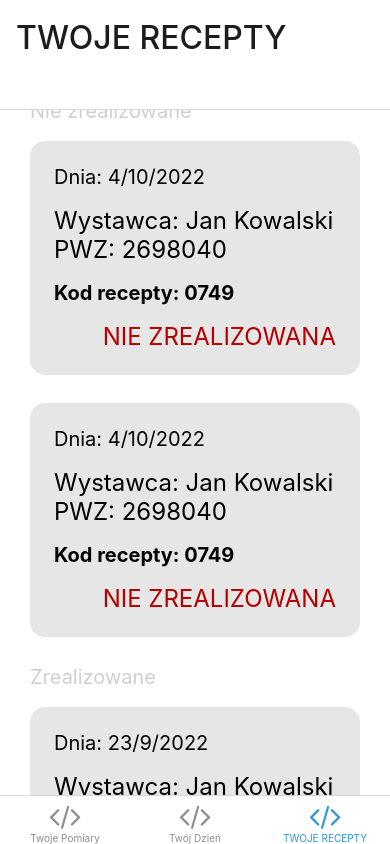
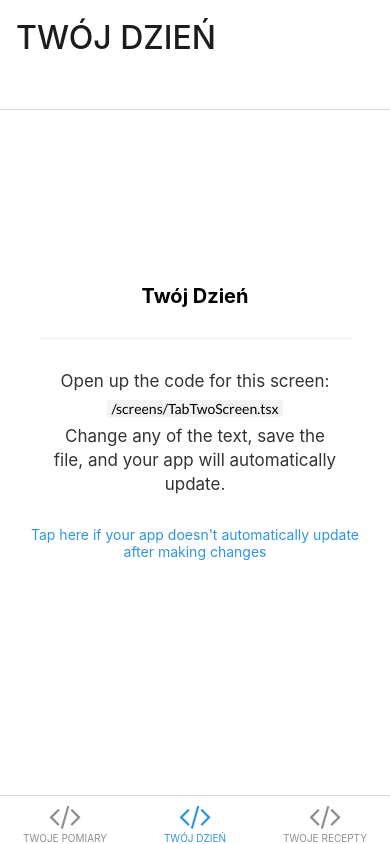
Before and after one commit to MA3CIN/HeartHero, a React Native app: screen /TabTwo in a window 390 px wide. Built offline with nearby package versions, Linux system fonts and the light colour scheme; what expo-linking would draw is missing.

Commit message:
Working :  )

```diff
--- a/colors.ts
+++ b/colors.ts
@@ -1,5 +1,6 @@
 export const colors = {
     grey : "#E6E6E6",
     innerGrey: "#D9D9D9",
+    innerTextGrey: "rgba(0, 0, 0, 0.4)",
     adad : "#ADAWDA"
 }
--- a/components/EditScreenInfo.tsx
+++ b/components/EditScreenInfo.tsx
@@ -2,7 +2,7 @@ import * as WebBrowser from 'expo-web-browser';
 import { StyleSheet, TouchableOpacity } from 'react-native';
 
 import Colors from '../constants/Colors';
-import { MonoText } from './StyledText';
+import { LatoText } from './StyledText';
 import { Text, View } from './Themed';
 
 export default function EditScreenInfo({ path }: { path: string }) {
@@ -20,7 +20,7 @@ export default function EditScreenInfo({ path }: { path: string }) {
           style={[styles.codeHighlightContainer, styles.homeScreenFilename]}
           darkColor="rgba(255,255,255,0.05)"
           lightColor="rgba(0,0,0,0.05)">
-          <MonoText>{path}</MonoText>
+          <LatoText>{path}</LatoText>
         </View>
 
         <Text
--- a/components/StyledText.tsx
+++ b/components/StyledText.tsx
@@ -1,5 +1,5 @@
 import { Text, TextProps } from './Themed';
 
-export function MonoText(props: TextProps) {
-  return <Text {...props} style={[props.style, { fontFamily: 'space-mono' }]} />;
+export function LatoText(props: TextProps) {
+  return <Text {...props} style={[props.style, { fontFamily: 'lato' }]} />;
 }
--- a/constants/Colors.ts
+++ b/constants/Colors.ts
@@ -10,10 +10,10 @@ export default {
     tabIconSelected: tintColorLight,
   },
   dark: {
-    text: '#fff',
-    background: '#000',
-    tint: tintColorDark,
+    text: '#000',
+    background: '#fff',
+    tint: tintColorLight,
     tabIconDefault: '#ccc',
-    tabIconSelected: tintColorDark,
+    tabIconSelected: tintColorLight,
   },
 };
--- a/mockedData/pomiary.ts
+++ b/mockedData/pomiary.ts
@@ -4,7 +4,7 @@ export const Pomiary = [{
         "source":   require('./pulse.png')
 }, {
     "name":       "Ciśnienie",
-    "value":      140/74,
+    "value":      '140/74',
     "source": require('./blood-pressure.png')
 },{
     "name":       "Waga",
--- a/navigation/LinkingConfiguration.ts
+++ b/navigation/LinkingConfiguration.ts
@@ -15,17 +15,17 @@ const linking: LinkingOptions<RootStackParamList> = {
     screens: {
       Root: {
         screens: {
-          TabOne: {
+          TwojePomiaryScreen: {
             screens: {
               TabOneScreen: 'one',
             },
           },
-          TabTwo: {
+          TwojDzienScreen: {
             screens: {
               TabTwoScreen: 'two',
             },
           },
-          TabThree: {
+          TwojeReceptyScreen: {
             screens: {
               TabThreeScreen: 'three',
             },
--- a/navigation/index.tsx
+++ b/navigation/index.tsx
@@ -14,6 +14,7 @@ import Colors from '../constants/Colors';
 import useColorScheme from '../hooks/useColorScheme';
 import ModalScreen from '../screens/ModalScreen';
 import NotFoundScreen from '../screens/NotFoundScreen';
+import TwojDzienScreen from '../screens/TwojDzienScreen';
 import TabOneScreen from '../screens/TwojePomiaryScreen';
 import TabTwoScreen from '../screens/TwojeReceptyScreen';
 import { RootStackParamList, RootTabParamList, RootTabScreenProps } from '../types';
@@ -58,15 +59,20 @@ function BottomTabNavigator() {
 
   return (
     <BottomTab.Navigator
-      initialRouteName="TabOne"
+      initialRouteName="TwojDzienScreen"
       screenOptions={{
         tabBarActiveTintColor: Colors[colorScheme].tint,
       }}>
       <BottomTab.Screen
-        name="TabOne"
+        name="TwojePomiaryScreen"
         component={TabOneScreen}
-        options={({ navigation }: RootTabScreenProps<'TabOne'>) => ({
-          title: 'Twoje Pomiary',
+        options={({ navigation }: RootTabScreenProps<'TwojePomiaryScreen'>) => ({
+          title: 'TWOJE POMIARY',
+          headerBackgroundContainerStyle: { height: 110, width: "100%" },
+          headerTitleStyle: {
+            fontSize: 32,
+            marginTop: 10
+          },
           tabBarIcon: ({ color }) => <TabBarIcon name="code" color={color} />,
           headerRight: () => (
             <Pressable
@@ -86,19 +92,24 @@ function BottomTabNavigator() {
       />
 
       <BottomTab.Screen
-        name="TabThree"
-        component={TabTwoScreen}
+        name="TwojDzienScreen"
+        component={TwojDzienScreen}
         options={{
-          title: 'Twój Dzień',
+          title: 'TWÓJ DZIEŃ',
+          headerBackgroundContainerStyle: { height: 110, width: "100%" },
+          headerTitleStyle: {
+            fontSize: 32,
+            marginTop: 10
+          },
           tabBarIcon: ({ color }) => <TabBarIcon name="code" color={color} />,
         }}
       />
       <BottomTab.Screen
-        name="TabTwo"
+        name="TwojeReceptyScreen"
         component={TabTwoScreen}
         options={{
           title: 'TWOJE RECEPTY',
-          headerBackgroundContainerStyle: { height: 110 },
+          headerBackgroundContainerStyle: { height: 110, width: "100%" },
           headerTitleStyle: {
             fontSize: 32,
             marginTop: 10
--- a/screens/TwojDzienScreen.tsx
+++ b/screens/TwojDzienScreen.tsx
@@ -3,7 +3,24 @@ import { StyleSheet } from 'react-native';
 import EditScreenInfo from '../components/EditScreenInfo';
 import { Text, View } from '../components/Themed';
 
-export default function TabTwoScreen() {
+export default function TwojDzienScreen() {
+  const date = new Date();
+  const getMonth = (month: number) => {
+    switch(month){
+      case 0: return "Styczeń";
+      case 1: return "Luty";
+      case 2: return "Marzec";
+      case 3: return "Kwiecień";
+      case 4: return "Maj";
+      case 5: return "Czerwiec";
+      case 6: return "Lipiec";
+      case 7: return "Sierpień";
+      case 8: return "Wrzesień";
+      case 9: return "Październik";
+      case 10: return "Listopad";
+      case 11: return "Grudzień";
+    }
+  }
   return (
     <View style={styles.container}>
       <Text style={styles.title}>Twój Dzień</Text>
--- a/screens/TwojePomiaryScreen.tsx
+++ b/screens/TwojePomiaryScreen.tsx
@@ -4,21 +4,21 @@ import { RootTabScreenProps } from '../types';
 import {colors} from '../colors'
 import {Pomiary} from '../mockedData/pomiary'
 import React from 'react';
+import { LatoText } from '../components/StyledText';
 import { ScreenWrapper } from '../components/ScreenWrapper';
 
-export default function TabOneScreen({ navigation }: RootTabScreenProps<'TabOne'>) {
+export default function TabOneScreen({ navigation }: RootTabScreenProps<'TwojePomiaryScreen'>) {
   return (
     <ScreenWrapper>
-      <Text style={styles.title}>Twoje Pomiary</Text>
       {Pomiary.map((pomiar)=>
         <View key={pomiar.name} style={styles.pomiaryTile}>
-          {/* <View style={styles.tileTextContainer}> */}
-            <Text style={null}>{pomiar.name}</Text>
-            <Text style={null}>{pomiar.value}</Text>
-          {/* </View> */}
+          <View style={styles.tileTextContainer}>
+            <LatoText style={styles.textName}>{pomiar.name}</LatoText>
+            <LatoText style={styles.textValue}>{pomiar.value}</LatoText>
+          </View>
             <View style={styles.innerTile}>
               <Image source={pomiar.source}
-                      style={{ width: 40, height: 40 }}/>
+                      style={{ width: 70, height: 70 }}/>
             </View>
         </View>
       )}
@@ -27,32 +27,38 @@ export default function TabOneScreen({ navigation }: RootTabScreenProps<'TabOne'
 }
 
 const styles = StyleSheet.create({
-  container: {
-    flex: 1,
-    alignItems: 'center',
-    flexDirection: 'column',
-    backgroundColor: 'white'
+  textName: {
+    fontSize: 25,
+    color: colors.innerTextGrey,
+    marginBottom: 10
   },
-  title: {
-    fontSize: 20,
-    fontWeight: 'bold',
-    fontFamily: 'lato'
-  },
-  text: {
-    fontFamily: 'lato'
+  textValue: {
+    fontSize: 40
   },
   pomiaryTile: {
     backgroundColor: colors.grey,
     borderRadius: 15,
-    width: '100%'
+    width: '100%',
+    flex: 1,
+    flexDirection: 'row',
+    marginBottom: 23,
+    paddingVertical: 25,
+    paddingHorizontal: 20,
+    alignItems: 'center'
   },
   innerTile: {
-    backgroundColor: colors.innerGrey,
-    height: 20,
-    width: 20
+    backgroundColor: 'transparent',
+    justifyContent: 'center',
+    alignItems: 'center',
+    height: 50,
+    width: 5,
+    marginRight: 10
   },
   tileTextContainer: {
-    flex: 1,
-    flexDirection: 'column'
-  }
+    flex: 0.9,
+    flexDirection: 'column',
+    backgroundColor: 'transparent'  }
 });
+
+
+//34 48
--- a/screens/TwojeReceptyScreen.tsx
+++ b/screens/TwojeReceptyScreen.tsx
@@ -3,7 +3,8 @@ import { ScrollView, StyleSheet } from 'react-native';
 
 import EditScreenInfo from '../components/EditScreenInfo';
 import { ScreenWrapper } from '../components/ScreenWrapper';
-import { Text, View } from '../components/Themed';
+import { LatoText } from '../components/StyledText';
+import { View } from '../components/Themed';
 
 export default function TabTwoScreen() {
   const pageTitle = "TWOJE RECEPTY";
@@ -50,19 +51,19 @@ export default function TabTwoScreen() {
     <ScreenWrapper>
       {Object.keys(data).map((key, index) =>
         <View>
-          <Text style={styles.tag}>{key}</Text>
+          <LatoText style={styles.tag}>{key}</LatoText>
           {data[key].map((recipeType: any) => {
             const d = new Date(recipeType.timestamp);
             return <View style={styles.recipeBox}>
-              <Text style={styles.smallText}>{`Dnia: ${d.getDate() + '/' + (d.getMonth() + 1) + '/' + d.getFullYear()}`}</Text>
+              <LatoText style={styles.smallText}>{`Dnia: ${d.getDate() + '/' + (d.getMonth() + 1) + '/' + d.getFullYear()}`}</LatoText>
               <View style={styles.textContainer}>
-                <Text style={styles.bigText}>{`Wystawca: ${recipeType.wystawca}`}</Text>
-                <Text style={styles.bigText}>{`PWZ: ${recipeType.pwz}`}</Text>
+                <LatoText style={styles.bigText}>{`Wystawca: ${recipeType.wystawca}`}</LatoText>
+                <LatoText style={styles.bigText}>{`PWZ: ${recipeType.pwz}`}</LatoText>
               </View>
-              <Text style={[styles.smallText, { fontWeight: "bold" }]}>
+              <LatoText style={[styles.smallText, { fontWeight: "bold" }]}>
                 {`Kod recepty: ${recipeType.kod}`}
-              </Text>
-              <Text style={[styles.statusText, { color: index === 0 ? "#B40000" : "#3C8800" }]}>{`${index === 0 ? "NIE " : ""}ZREALIZOWANA`}</Text>
+              </LatoText>
+              <LatoText style={[styles.statusText, { color: index === 0 ? "#B40000" : "#3C8800" }]}>{`${index === 0 ? "NIE" : ""}ZREALIZOWANA`}</LatoText>
             </View>
           })}
         </View>)}
--- a/types.tsx
+++ b/types.tsx
@@ -25,9 +25,9 @@ export type RootStackScreenProps<Screen extends keyof RootStackParamList> = Nati
 >;
 
 export type RootTabParamList = {
-  TabOne: undefined;
-  TabTwo: undefined;
-  TabThree: undefined;
+  TwojePomiaryScreen: undefined;
+  TwojDzienScreen: undefined;
+  TwojeReceptyScreen: undefined;
 };
 
 export type RootTabScreenProps<Screen extends keyof RootTabParamList> = CompositeScreenProps<
```
